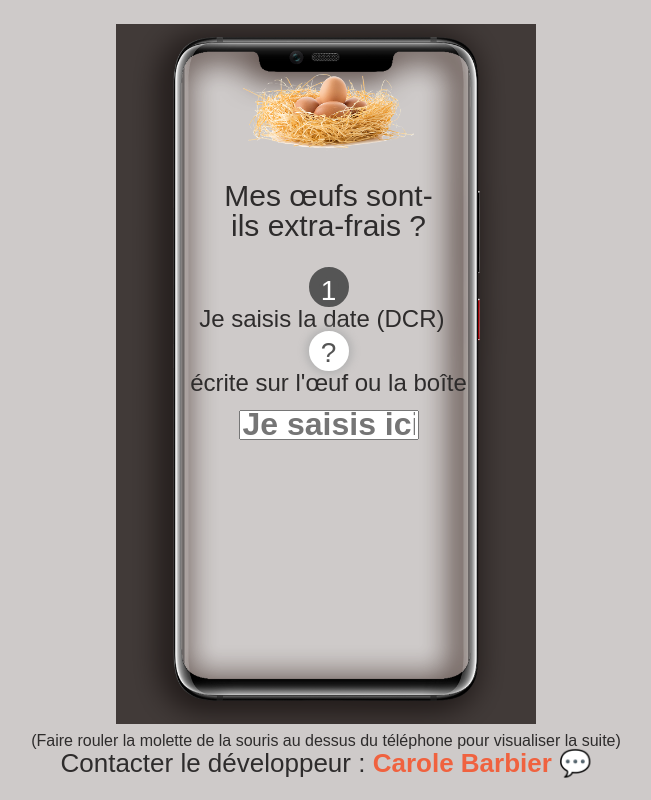
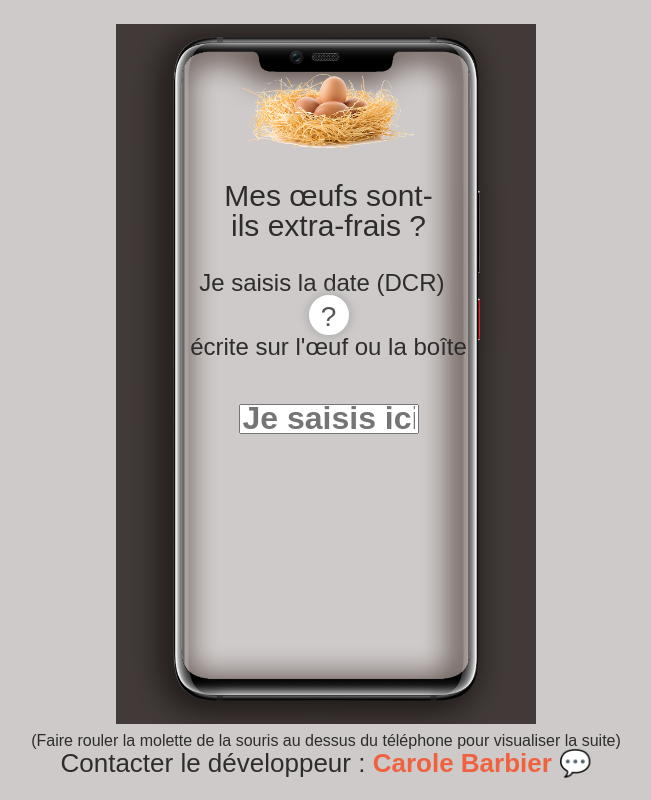
Before and after one commit to BarbierCarole/extra-fresh-egg, a React (Create React App) app: page / in a window 1280 px wide. Shown: the whole page, without its empty margins (314-965 px from the left). Built offline with nearby package versions, Linux system fonts and the light colour scheme; a web font is replaced by a local one.

Commit message:
suppression 1 te 2

```diff
--- a/src/App.css
+++ b/src/App.css
@@ -50,6 +50,7 @@ h2 {
 p {
   font-family: 'Raleway-Light', sans-serif;
   font-size: calc(12px + 2vmin);
+  margin: 30px auto;
 }
 
 .number {
@@ -197,6 +198,7 @@ footer {
   p {
 
     font-size: calc(8px + 2vmin);
+    margin: 30px 0 30px 0;
   }
 
   .note {
--- a/src/App.js
+++ b/src/App.js
@@ -85,7 +85,7 @@ function App() {
               </header>
               <section className="App-section">
                 <article>
-                  <p><em className="number">1</em><br />Je saisis la date (DCR) &nbsp;
+                  <p>Je saisis la date (DCR) &nbsp;
 
                   <button className="modal-toggle" onClick={toggle}>
                   ?
@@ -115,10 +115,7 @@ function App() {
                       if(showExtra) {
                         return (
                           <div>
-                            <p>
-                              <em className="number">2</em><br />
-                              Réponse
-                            </p>
+                            <p>Réponse</p>
                             <div className="messageResult"> <Emoji label="smiling face with smiling eyes" symbol="😊"/> Ils sont Extra-frais du <Moment format="D MMM" className="date">{datePonte}</Moment>au <Moment format="D MMM" className="date">{dateLimiteExtra}</Moment><br /> soit encore <span className="date">{diffDay+1}</span> jour(s)
                             </div>
 
```
